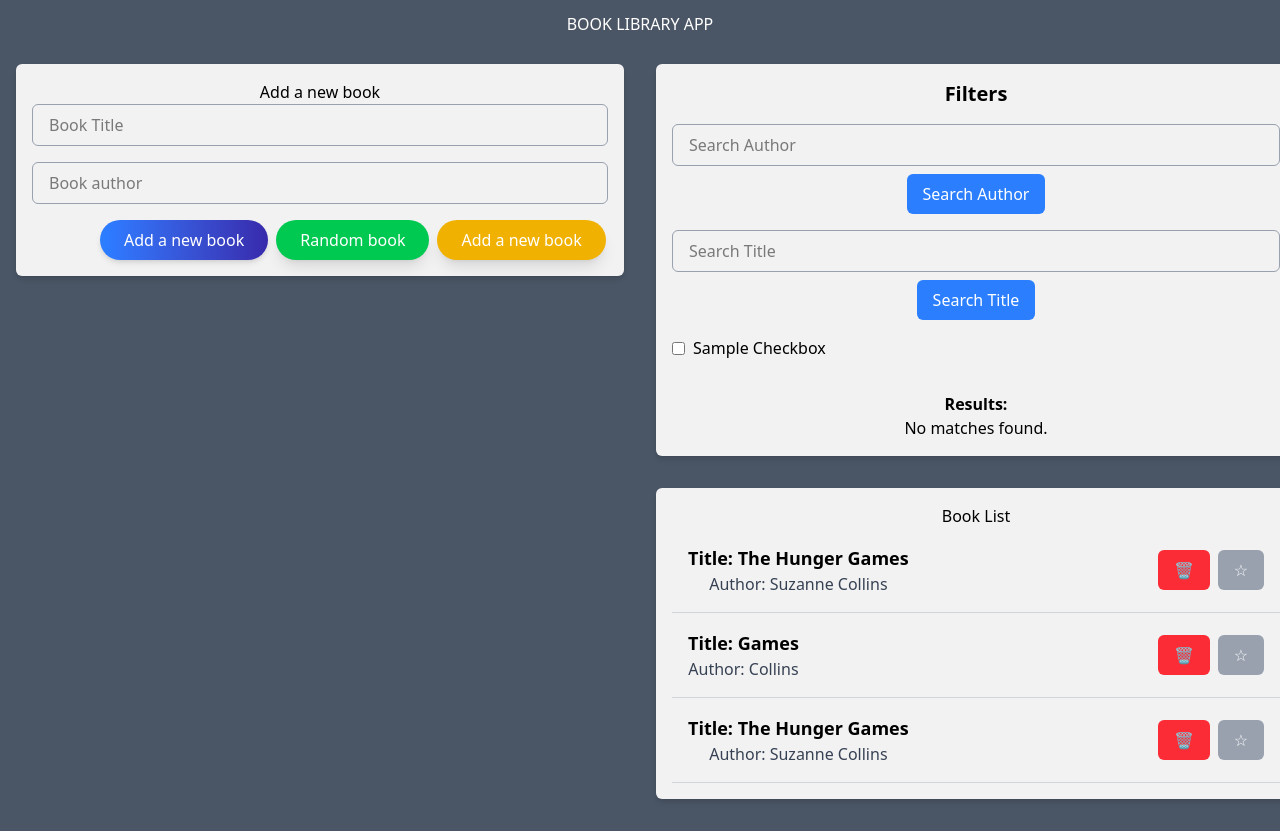
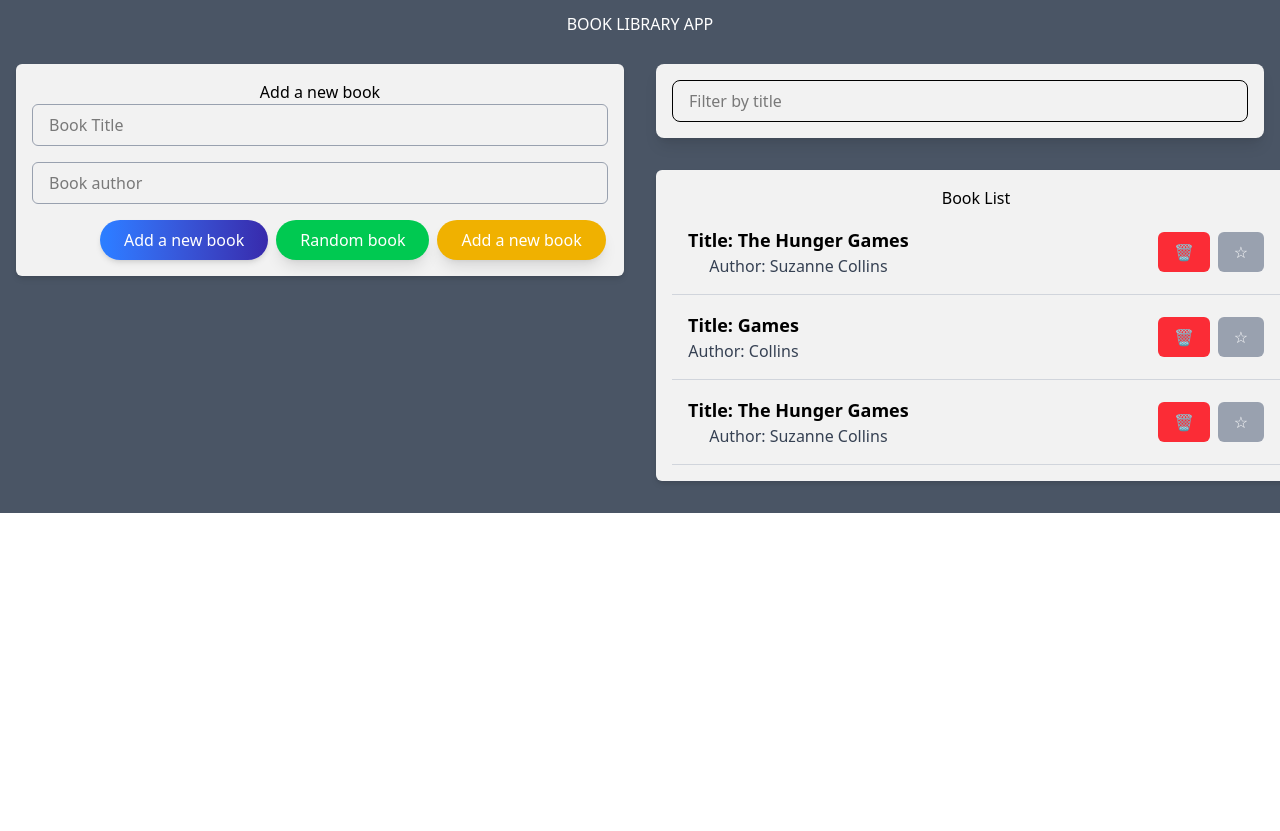
Before and after one commit to Hasmik11Gevorgyan/Bookslibrary-with-react-redux, a React (Vite) app in the folder frontend/: page / in a window 1280 px wide. After the commit the page ends 800 px from the top, so only its background shows below. Built offline with nearby package versions, Linux system fonts and the light colour scheme.

Commit message:
slices reducer and filter component

```diff
--- a/frontend/src/components/filter/Filter.jsx
+++ b/frontend/src/components/filter/Filter.jsx
@@ -1,88 +1,32 @@
-import { useSelector } from "react-redux";
-import { useState } from "react";
+ import { setTitleFilter,selectTitleFilter } from "../../redux/slices/filterSlice";
+ import { useDispatch,useSelector } from "react-redux";
 
-const Filter = () => {
-  const books = useSelector((state) => state.books);
-  const [authorTerm, setAuthorTerm] = useState("");
-  const [titleTerm, setTitleTerm] = useState("");
-  const [filteredResults, setFilteredResults] = useState([]);
-  // const [showResults, setShowResults] = useState(false);
 
-  const handleAuthorSearch = () => {
-    const result = books.filter((book) =>
-      book.author.toLowerCase().includes(authorTerm.toLowerCase())
-    );
-    setFilteredResults(result);
-    // setShowResults(true);
-  };
 
-  const handleTitleSearch = () => {
-    const result = books.filter((book) =>
-      book.title.toLowerCase().includes(titleTerm.toLowerCase())
-    );
-    setFilteredResults(result);
-    // setShowResults(true);
-  };
+ const Filter = () =>{
+
+  const dispatch = useDispatch();
+  const {title} = useSelector(selectTitleFilter);
+
+
+ const handleByTitle = (e) => {
+  dispatch( setTitleFilter(e.target.value))
+
+ }
 
   return (
-    <div className="w-full p-4 m-4 bg-[#f2f2f2] rounded-md shadow-md">
-      <h2 className="text-xl font-bold mb-4">Filters</h2>
-      <div className="flex flex-col gap-4">
+    <div className="p-4 m-4 bg-[#f2f2f2] rounded-lg shadow-lg " >
        <div>
         <input
-            value={authorTerm}
-            onChange={(e) => setAuthorTerm(e.target.value)}
-            className="w-full px-4 py-2 mb-2 border border-gray-400 rounded-md"
-            placeholder="Search Author"
+        onChange={e => handleByTitle(e)}
+        value={title}
+        type="text"
+        placeholder="Filter by title"
+        className="w-full px-4 py-2 border-1 border-color-gray-400  rounded-lg"
         />
-          <button
-            className="bg-blue-500 text-white px-4 py-2 rounded-md transition-colors duration-300 hover:bg-[#4b4b85af]"
-            onClick={handleAuthorSearch}
-          >
-            Search Author
-          </button>
-        </div>
-        <div>
-          <input
-            value={titleTerm}
-            onChange={(e) => setTitleTerm(e.target.value)}
-            className="w-full px-4 py-2 mb-2 border border-gray-400 rounded-md"
-            placeholder="Search Title"
-          />
-          <button
-            className="bg-blue-500 text-white px-4 py-2 rounded-md transition-colors duration-300 hover:bg-[#4b4b85af]"
-            onClick={handleTitleSearch}
-          >
-            Search Title
-          </button>
-        </div>
-        {/* Placeholder checkbox for additional filtering */}
-        <div>
-          <label className="flex items-center gap-2">
-            <input type="checkbox" />
-            <span>Sample Checkbox</span>
-          </label>
-        </div>
-
-        {(
-          <div className="mt-4">
-            <h3 className="font-semibold">Results:</h3>
-            {filteredResults.length === 0 ? (
-              <p>No matches found.</p>
-            ) : (
-              <ul className="list-disc list-inside">
-                {filteredResults.map((book, index) => (
-                  <li key={index}>
-                    <strong>{book.title}</strong> by {book.author}
-                  </li>
-                ))}
-              </ul>
-            )}
-          </div>
-        )}
        </div>
     </div>
-  );
-};
+  )
+ }
 
  export default Filter;
--- a/frontend/src/components/form/Form.jsx
+++ b/frontend/src/components/form/Form.jsx
@@ -1,7 +1,7 @@
 import { useState } from "react";
 import { useDispatch } from "react-redux";
 import { addBook } from "../../redux/books/actionCreators";
-import { v4 as uuidv4 } from "uuid";
+import createBooksWithId from "../../utils/createBooksWithId";
 import data from "../data/books.json"; // Assuming data.json is in the same directory
 
 const Form = () => {
@@ -13,23 +13,21 @@ const Form = () => {
     e.preventDefault();
     if (title && author) {
       // dispatch action to add book
-      const book = { id: uuidv4(), title, author, isFavorite: false };
-      console.log(addBook(book));
+      // const book = { id: uuidv4(), title, author, isFavorite: false };
+      console.log(addBook(createBooksWithId({ title, author })));
 
-      dispatch(addBook(book));
+
+      dispatch(addBook(createBooksWithId({ title, author })));
       setTitle("");
       setAuthor("");
     }
   };
   const handleRandomBook = () => {
-    const rndIndex = Math.floor(Math.random() * data.length);
-    const rndBook = data[rndIndex];
-    const rndBookkWithId = {
-      ...rndBook,
-      id: uuidv4(),
-      isFavorite: false,
-    };
-    dispatch(addBook(rndBookkWithId));
+
+
+
+
+    dispatch(addBook( createBooksWithId(data[Math.floor(Math.random() * data.length)])));
   };
   return (
     <div className="p-4 m-4 bg-[#f2f2f2] rounded-md shadow-md">
--- /dev/null
+++ b/frontend/src/redux/slices/filterSlice.js
@@ -0,0 +1,21 @@
+import {createSlice} from '@reduxjs/toolkit';
+
+const initialState= {
+    title:""
+}
+
+const filteredSlice = createSlice({
+    name: "filter",
+    initialState,
+    reducers:{
+        setTitleFilter:(state,action) =>{
+            return {...state,title:action.payload}
+        }
+    }
+});
+
+
+
+export const {setTitleFilter} = filteredSlice.actions;
+export const selectTitleFilter = (state) => state.filter.title;
+export default filteredSlice.reducer;
--- a/frontend/src/redux/store.js
+++ b/frontend/src/redux/store.js
@@ -1,11 +1,13 @@
 import {configureStore} from '@reduxjs/toolkit';
 import booksReducer from './books/reducer';
-
+import filterReducer from "./slices/filterSlice";
 
 const store = configureStore({
   reducer: {
-  books: booksReducer
+  books: booksReducer,
+  filter: filterReducer
    }
 });
 
+
 export default store;
--- /dev/null
+++ b/frontend/src/utils/createBooksWithId.jsx
@@ -0,0 +1,11 @@
+import { v4 as uuid } from 'uuid';
+
+const createBooksWithId = (book) =>{
+    return{
+        ...book,
+        isFavorite: false,
+        id: uuid()
+    }
+}
+
+export default createBooksWithId;
```
Lines whose indentation alone changed are shown as unchanged.
